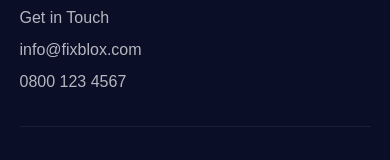
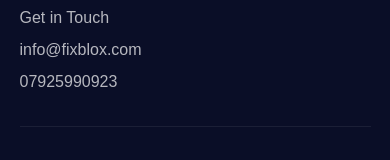
Before and after one commit to PatchLore/ecoflame-webapp, a Next.js app: page / in a window 390 px wide. Shown: the part 8432-8592 px from the top of the page. Built offline with nearby package versions, Linux system fonts and the light colour scheme.

Commit message:
Update phone number to 07925990923 in footer

```diff
--- a/src/app/page.tsx
+++ b/src/app/page.tsx
@@ -278,7 +278,7 @@ export default function HomePage() {
             <ul className="space-y-2 list-none">
               <li><Link href="/contact" className="text-white/70 no-underline block transition-all hover:text-white hover:pl-1">Get in Touch</Link></li>
               <li><a href="mailto:info@fixblox.com" className="text-white/70 no-underline block transition-all hover:text-white hover:pl-1">info@fixblox.com</a></li>
-              <li><a href="tel:+448001234567" className="text-white/70 no-underline block transition-all hover:text-white hover:pl-1">0800 123 4567</a></li>
+              <li><a href="tel:+447925990923" className="text-white/70 no-underline block transition-all hover:text-white hover:pl-1">07925990923</a></li>
             </ul>
           </div>
         </div>
--- a/src/app/quoteflow/page.tsx
+++ b/src/app/quoteflow/page.tsx
@@ -279,7 +279,7 @@ export default function QuoteFlowLandingPage() {
             <ul className="space-y-2 list-none">
               <li><Link href="/contact" className="text-white/70 no-underline block transition-all hover:text-white hover:pl-1">Get in Touch</Link></li>
               <li><a href="mailto:info@fixblox.com" className="text-white/70 no-underline block transition-all hover:text-white hover:pl-1">info@fixblox.com</a></li>
-              <li><a href="tel:+448001234567" className="text-white/70 no-underline block transition-all hover:text-white hover:pl-1">0800 123 4567</a></li>
+              <li><a href="tel:+447925990923" className="text-white/70 no-underline block transition-all hover:text-white hover:pl-1">07925990923</a></li>
             </ul>
           </div>
         </div>
```
